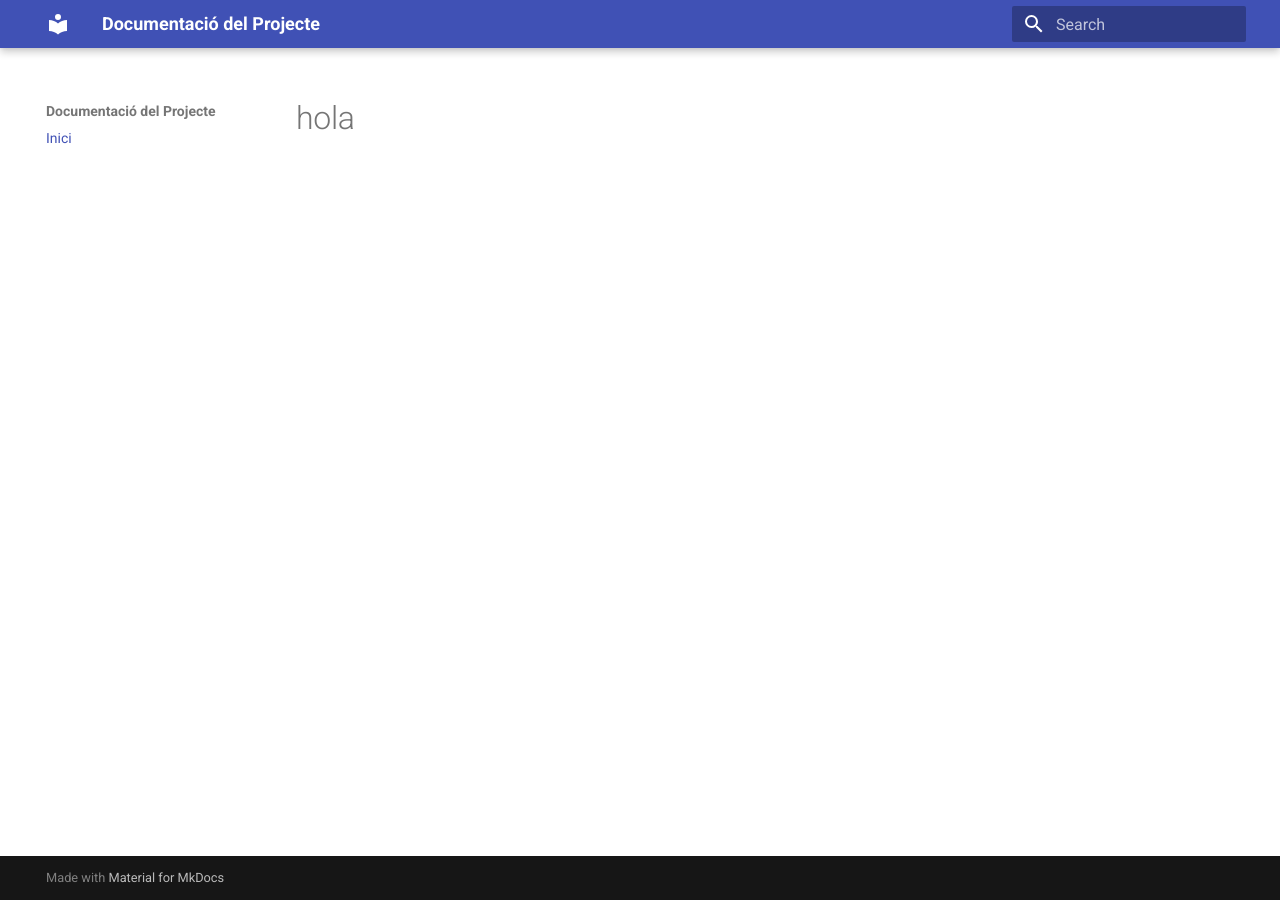
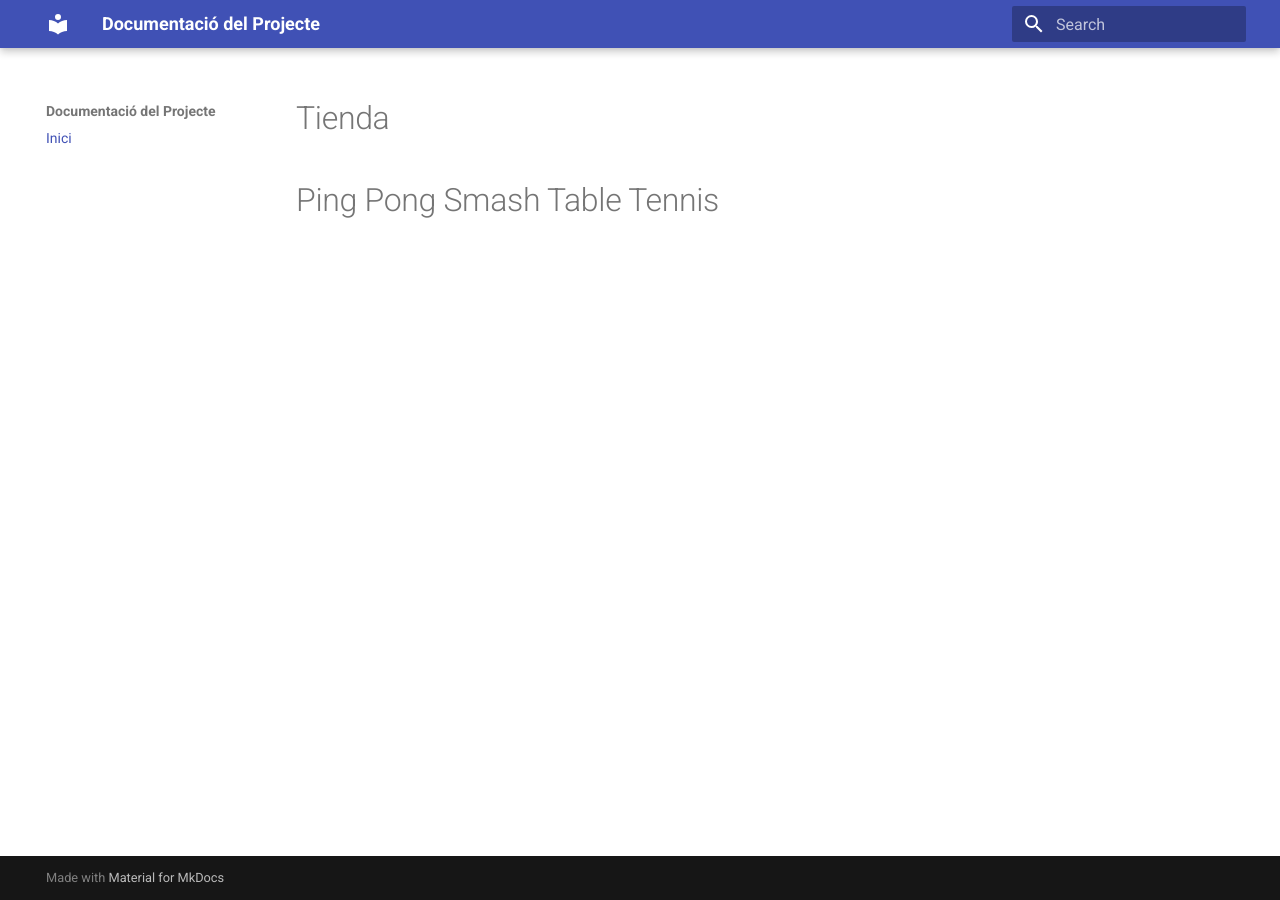
Before and after one commit to denismihaiivan-dotcom/reserva-facil, an MkDocs documentation site: the page built from docs/index.md, in a window 1280 px wide. Built offline with MkDocs 1.6.1 and Material for MkDocs 9.7.7, drawn with Linux system fonts in a browser that asks for light colours.

Commit message:
add store and game title to index.md

```diff
--- a/docs/index.md
+++ b/docs/index.md
@@ -1 +1,2 @@
-# hola
+# Tienda
+# Ping Pong Smash Table Tennis
```
